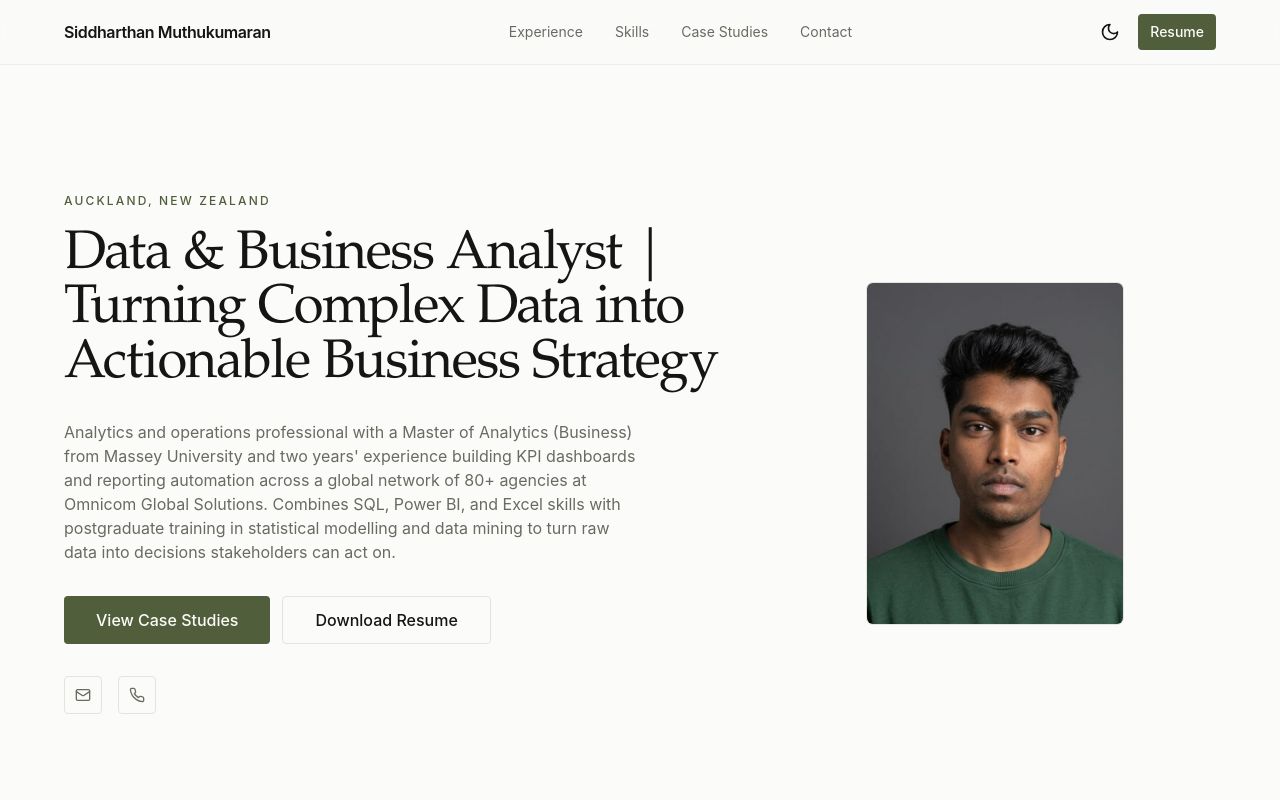
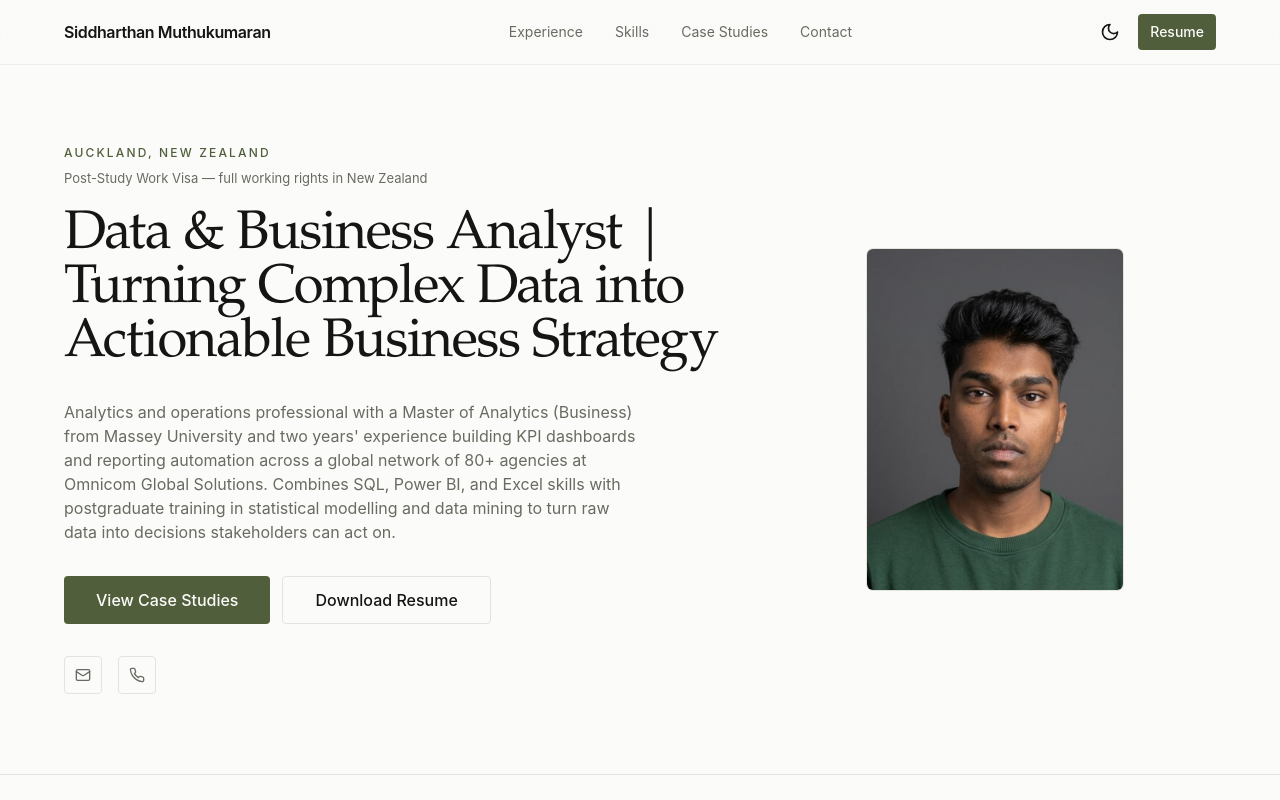
Before and after one commit to siddharthanms/https-railway.com-oauth-success, a Next.js app: page / in a window 1280 px wide. Shown: the top 800 px of the page. Built offline with nearby package versions, Linux system fonts and the light colour scheme.

Commit message:
Show work rights and tighten hero spacing

```diff
--- a/components/hero.tsx
+++ b/components/hero.tsx
@@ -15,16 +15,17 @@ const iconMap: Record<string, ComponentType<{ className?: string }>> = {
 
 export function Hero() {
   return (
-    <section className="relative overflow-hidden border-b border-border py-24 sm:py-32">
+    <section className="relative overflow-hidden border-b border-border py-16 sm:py-20">
       <div className="container grid items-center gap-12 md:grid-cols-[1.2fr_0.8fr]">
         <motion.div
           initial={{ opacity: 0, y: 16 }}
           animate={{ opacity: 1, y: 0 }}
           transition={{ duration: 0.6 }}
         >
-          <p className="mb-5 text-xs font-medium uppercase tracking-[0.18em] text-primary">
+          <p className="mb-2 text-xs font-medium uppercase tracking-[0.18em] text-primary">
             {profile.location}
           </p>
+          <p className="mb-5 text-[13px] text-muted-foreground">{profile.workRights}</p>
           <h1 className="font-serif text-4xl font-normal leading-[1.15] tracking-tight sm:text-5xl lg:text-[3.4rem]">
             {profile.headline}
           </h1>
```
